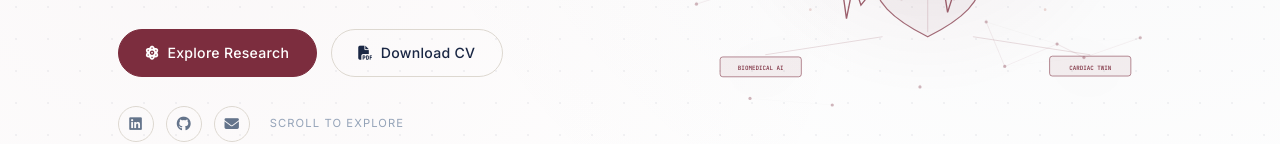
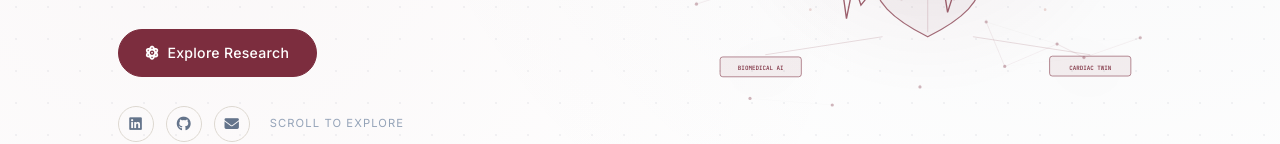
Before and after one commit to shreyas250825/My-Portfolio, a plain HTML site: page index.html in a window 1280 px wide. Shown: the part 590-734 px from the top of the page. Drawn offline with nearby package versions, Linux system fonts and the light colour scheme.

Commit message:
Remove Download CV button — no CV attached

```diff
--- a/index.html
+++ b/index.html
@@ -109,10 +109,7 @@
                 <a href="#research" class="btn btn-primary">
                     <i class="fas fa-atom" aria-hidden="true"></i> Explore Research
                 </a>
-                <a href="https://drive.google.com/file/d/1LDnEvaKusj5f3SKUV1ugoeK0FER1rPiR/view?usp=sharing"
-                   target="_blank" rel="noopener noreferrer" class="btn btn-ghost">
-                    <i class="fas fa-file-pdf" aria-hidden="true"></i> Download CV
-                </a>
+
             </div>
 
             <div class="hero-socials fade-up" style="--d:0.78s">
```
